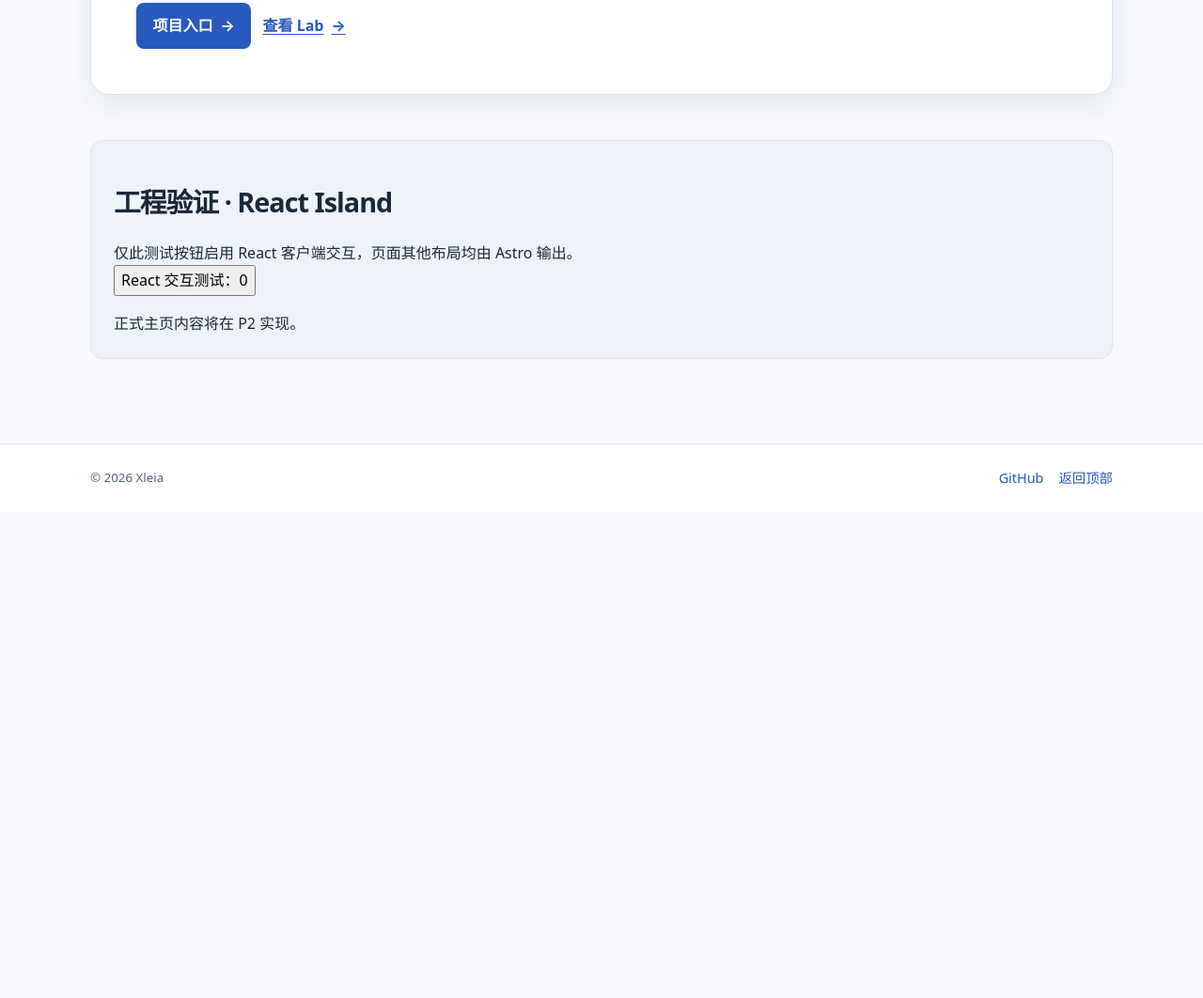
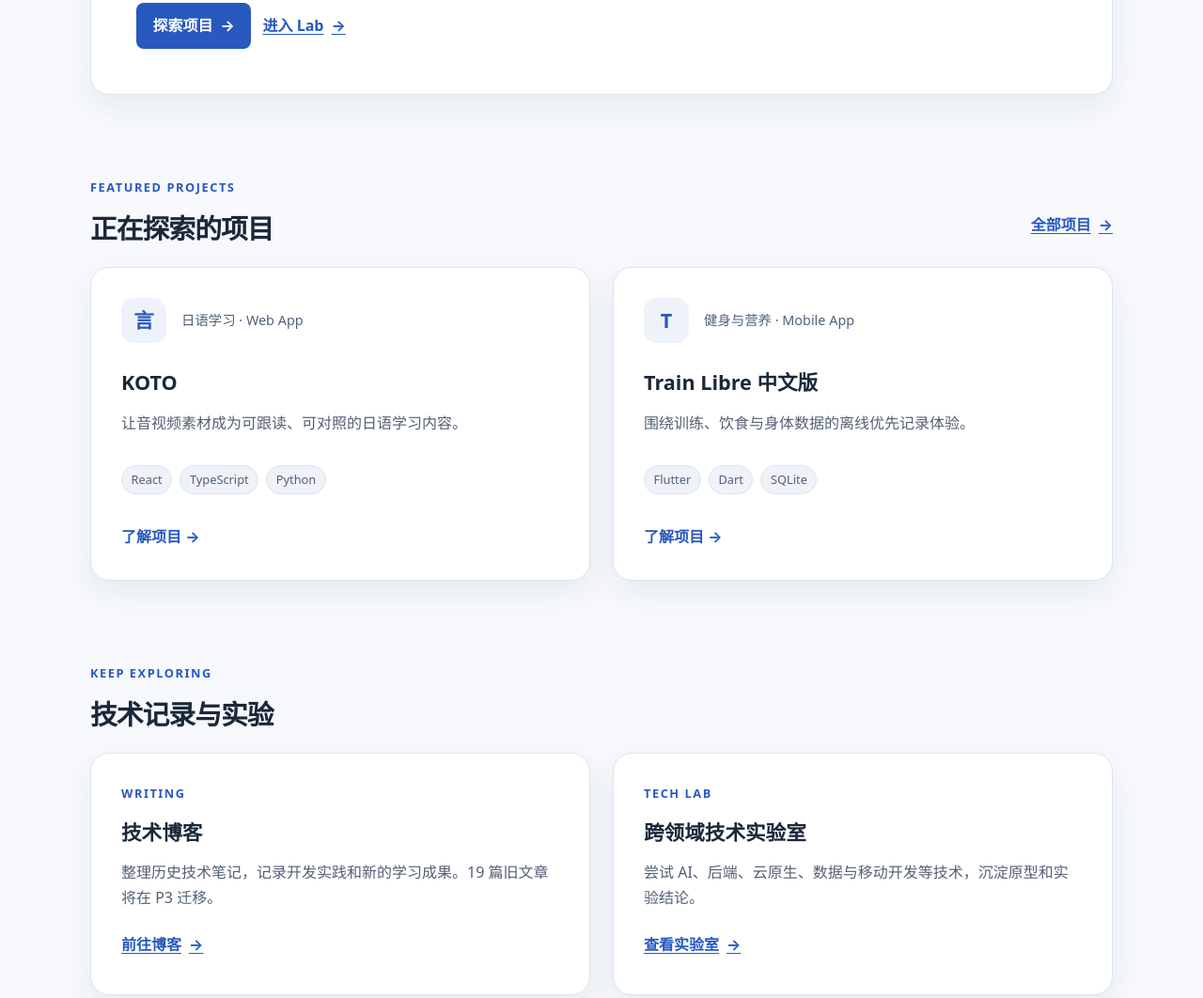
Before and after one commit to Xleia/Xleia.github.io, an Astro site: page / in a window 1280 px wide. Shown: the part 443-1505 px from the top of the page at 94% size. Before the commit the page ends 988 px from the top, so only its background shows below. Built offline with nearby package versions, Linux system fonts and the light colour scheme; Astro itself is replaced by a stand-in of ours.

Commit message:
feat: build project showcase and home sections (P2-1)

```diff
--- a/scripts/verify-site.mjs
+++ b/scripts/verify-site.mjs
@@ -3,7 +3,7 @@ import { join, relative, sep } from 'node:path';
 
 const siteOrigin = 'https://xleia.github.io';
 const outputDirectory = 'dist';
-const expectedRoutes = ['/', '/projects/', '/blog/', '/lab/', '/about/', '/404.html'];
+const expectedRoutes = ['/', '/projects/', '/projects/koto/', '/projects/train-libre/', '/blog/', '/lab/', '/about/', '/404.html'];
 const failures = [];
 
 function filesUnder(directory) {
--- /dev/null
+++ b/src/components/ProjectCard.astro
@@ -0,0 +1,26 @@
+---
+import { projectPath, type Project } from '../data/projects';
+
+interface Props {
+  project: Project;
+}
+
+const { project } = Astro.props;
+---
+
+<article class="project-card">
+  <div class="project-card-top">
+    <span class="project-symbol" aria-hidden="true">{project.symbol}</span>
+    <span class="project-category">{project.category}</span>
+  </div>
+  <h3><a class="project-title-link" href={projectPath(project)}>{project.name}</a></h3>
+  <p class="project-summary">{project.summary}</p>
+  <div class="tech-tags" aria-label="主要技术">
+    {project.technologies.slice(0, 3).map((tech) => (
+      <span class="tech-tag">{tech}</span>
+    ))}
+  </div>
+  <a class="project-more" href={projectPath(project)}>
+    了解项目 <span aria-hidden="true">→</span>
+  </a>
+</article>
--- /dev/null
+++ b/src/data/projects.ts
@@ -0,0 +1,50 @@
+export interface Project {
+  slug: string;
+  name: string;
+  category: string;
+  summary: string;
+  description: string;
+  technologies: readonly string[];
+  highlights: readonly string[];
+  symbol: string;
+  availability: string;
+}
+
+export const PROJECTS: readonly Project[] = [
+  {
+    slug: 'koto',
+    name: 'KOTO',
+    category: '日语学习 · Web App',
+    summary: '让音视频素材成为可跟读、可对照的日语学习内容。',
+    description:
+      'KOTO 是面向日语学习的音视频转录工具，围绕日语字幕、时间轴同步与学习过程进行设计。',
+    technologies: ['React', 'TypeScript', 'Python', 'AI / Speech'],
+    highlights: [
+      '从音视频素材生成带时间信息的日语字幕',
+      '播放时同步显示字幕，便于跟读与定位',
+      '探索读音与短语分析在日语学习中的应用',
+    ],
+    symbol: '言',
+    availability: '私人应用，公开体验入口尚未提供',
+  },
+  {
+    slug: 'train-libre',
+    name: 'Train Libre 中文版',
+    category: '健身与营养 · Mobile App',
+    summary: '围绕训练、饮食与身体数据的离线优先记录体验。',
+    description:
+      '基于 Flutter 的 Train Libre 中文化项目，聚焦训练日志、营养信息和中文用户体验。',
+    technologies: ['Flutter', 'Dart', 'SQLite', 'Localization'],
+    highlights: [
+      '记录训练计划、训练过程与历史数据',
+      '管理饮食与营养信息',
+      '改善食品、动作及应用界面的中文显示',
+    ],
+    symbol: 'T',
+    availability: '中文版下载入口尚待核实',
+  },
+] as const;
+
+export function projectPath(project: Project): string {
+  return `/projects/${project.slug}/`;
+}
--- a/src/pages/index.astro
+++ b/src/pages/index.astro
@@ -1,26 +1,56 @@
 ---
-import Counter from '../components/react/Counter';
 import BaseLayout from '../layouts/BaseLayout.astro';
+import ProjectCard from '../components/ProjectCard.astro';
+import { PROJECTS } from '../data/projects';
 ---
 
-<BaseLayout title="开发中">
+<BaseLayout title="首页" description="Xleia 的个人开发者主页：软件项目、技术文章与跨领域技术实验。">
   <section class="hero" aria-labelledby="home-title">
-    <p class="eyebrow">Xleia · Personal Hub</p>
+    <p class="eyebrow">Xleia · Build & Explore</p>
     <h1 id="home-title">开发、学习与创造。</h1>
     <p class="lead">
-      这是个人网站重构的 P1-2 布局预览。未来将在这里展示 KOTO、
-      Train Libre、技术文章，以及 AI 与跨领域技术实验。
+      这里记录正在构建的产品、技术探索和学习过程。
+      从 KOTO、Train Libre，到 AI、后端与更多跨领域实验。
     </p>
     <div class="action-links">
-      <a class="button-link" href="/projects/">项目入口 <span aria-hidden="true">→</span></a>
-      <a class="text-link" href="/lab/">查看 Lab <span aria-hidden="true">→</span></a>
+      <a class="button-link" href="/projects/">探索项目 <span aria-hidden="true">→</span></a>
+      <a class="text-link" href="/lab/">进入 Lab <span aria-hidden="true">→</span></a>
     </div>
   </section>
 
-  <section class="placeholder-card" aria-labelledby="test-heading">
-    <h2 id="test-heading">工程验证 · React Island</h2>
-    <p>仅此测试按钮启用 React 客户端交互，页面其他布局均由 Astro 输出。</p>
-    <Counter client:load />
-    <p>正式主页内容将在 P2 实现。</p>
+  <section class="home-section" aria-labelledby="featured-projects">
+    <div class="section-heading">
+      <div>
+        <p class="eyebrow">Featured Projects</p>
+        <h2 id="featured-projects">正在探索的项目</h2>
+      </div>
+      <a class="text-link" href="/projects/">全部项目 <span aria-hidden="true">→</span></a>
+    </div>
+    <div class="project-grid">
+      {PROJECTS.map((project) => <ProjectCard project={project} />)}
+    </div>
+  </section>
+
+  <section class="home-section" aria-labelledby="explore-more">
+    <div class="section-heading">
+      <div>
+        <p class="eyebrow">Keep Exploring</p>
+        <h2 id="explore-more">技术记录与实验</h2>
+      </div>
+    </div>
+    <div class="explore-grid">
+      <article class="explore-card">
+        <p class="eyebrow">Writing</p>
+        <h3>技术博客</h3>
+        <p>整理历史技术笔记，记录开发实践和新的学习成果。19 篇旧文章将在 P3 迁移。</p>
+        <a class="text-link" href="/blog/">前往博客 <span aria-hidden="true">→</span></a>
+      </article>
+      <article class="explore-card">
+        <p class="eyebrow">Tech Lab</p>
+        <h3>跨领域技术实验室</h3>
+        <p>尝试 AI、后端、云原生、数据与移动开发等技术，沉淀原型和实验结论。</p>
+        <a class="text-link" href="/lab/">查看实验室 <span aria-hidden="true">→</span></a>
+      </article>
+    </div>
   </section>
 </BaseLayout>
--- a/src/styles/global.css
+++ b/src/styles/global.css
@@ -1,4 +1,5 @@
 @import './tokens.css';
+@import './projects.css';
 
 *,
 *::before,
--- /dev/null
+++ b/src/styles/projects.css
@@ -0,0 +1,191 @@
+/* P2-1: reusable project and home-page presentation */
+.home-section {
+  margin-top: clamp(3rem, 7vw, 5.5rem);
+}
+
+.section-heading {
+  display: flex;
+  align-items: end;
+  justify-content: space-between;
+  gap: var(--space-4);
+  margin-bottom: var(--space-6);
+}
+
+.section-heading h2 {
+  margin: 0;
+}
+
+.project-grid,
+.explore-grid {
+  display: grid;
+  grid-template-columns: repeat(2, minmax(0, 1fr));
+  gap: var(--space-6);
+}
+
+.project-card,
+.explore-card {
+  min-width: 0;
+  padding: clamp(1.4rem, 2.5vw, 2rem);
+  border: 1px solid var(--color-border);
+  border-radius: var(--radius-lg);
+  background: var(--color-surface);
+  box-shadow: var(--shadow-card);
+}
+
+.project-card {
+  display: flex;
+  flex-direction: column;
+  align-items: start;
+}
+
+.project-card-top {
+  display: flex;
+  align-items: center;
+  gap: var(--space-4);
+  width: 100%;
+}
+
+.project-symbol {
+  display: inline-grid;
+  place-items: center;
+  flex: 0 0 auto;
+  width: 3rem;
+  height: 3rem;
+  border-radius: var(--radius-md);
+  color: var(--color-accent);
+  background: var(--color-surface-alt);
+  font-size: 1.35rem;
+  font-weight: 800;
+}
+
+.project-category,
+.muted-note {
+  color: var(--color-muted);
+  font-size: 0.9rem;
+}
+
+.project-card h3,
+.explore-card h3 {
+  margin: var(--space-6) 0 var(--space-3);
+  font-size: 1.35rem;
+}
+
+.project-title-link {
+  color: var(--color-text);
+  text-decoration: none;
+}
+
+.project-title-link:hover {
+  color: var(--color-accent);
+}
+
+.project-summary,
+.explore-card p:not(.eyebrow) {
+  color: var(--color-muted);
+  margin-top: 0;
+}
+
+.tech-tags {
+  display: flex;
+  flex-wrap: wrap;
+  gap: var(--space-2);
+  margin-block: var(--space-4);
+}
+
+.tech-tag {
+  padding: 0.25rem 0.6rem;
+  border: 1px solid var(--color-border);
+  border-radius: 999px;
+  color: var(--color-muted);
+  background: var(--color-surface-alt);
+  font-size: 0.8rem;
+}
+
+.project-more {
+  margin-top: auto;
+  padding-top: var(--space-4);
+  font-weight: 650;
+  text-decoration: none;
+}
+
+.explore-card h3 {
+  margin-top: 0;
+}
+
+.explore-card .eyebrow {
+  margin-bottom: var(--space-3);
+}
+
+.page-intro .muted-note {
+  margin-top: var(--space-6);
+}
+
+.project-detail {
+  max-width: 52rem;
+  margin-inline: auto;
+}
+
+.breadcrumb {
+  display: flex;
+  align-items: center;
+  flex-wrap: wrap;
+  gap: var(--space-2);
+  margin-bottom: var(--space-12);
+  color: var(--color-muted);
+  font-size: 0.9rem;
+}
+
+.project-detail-header h1 {
+  margin-top: var(--space-4);
+}
+
+.project-symbol-large {
+  width: 4.5rem;
+  height: 4.5rem;
+  margin-bottom: var(--space-6);
+  font-size: 2rem;
+}
+
+.project-detail-section {
+  margin-top: var(--space-12);
+}
+
+.project-detail-section h2 {
+  margin-bottom: var(--space-4);
+}
+
+.feature-list {
+  padding-left: 1.4rem;
+}
+
+.feature-list li {
+  padding-block: 0.35rem;
+}
+
+.project-availability {
+  margin-block: var(--space-12);
+  padding: var(--space-6);
+  border: 1px solid var(--color-border);
+  border-radius: var(--radius-md);
+  color: var(--color-muted);
+  background: var(--color-surface-alt);
+}
+
+.project-availability strong {
+  color: var(--color-text);
+}
+
+.project-availability p {
+  margin-bottom: 0;
+}
+
+@media (max-width: 680px) {
+  .project-grid,
+  .explore-grid {
+    grid-template-columns: 1fr;
+  }
+
+  .section-heading {
+    align-items: start;
+  }
+}
```
Also changed, not shown: src/pages/projects/[slug].astro (added, +54 -0 lines), src/pages/projects/index.astro (+12 -8 lines).
